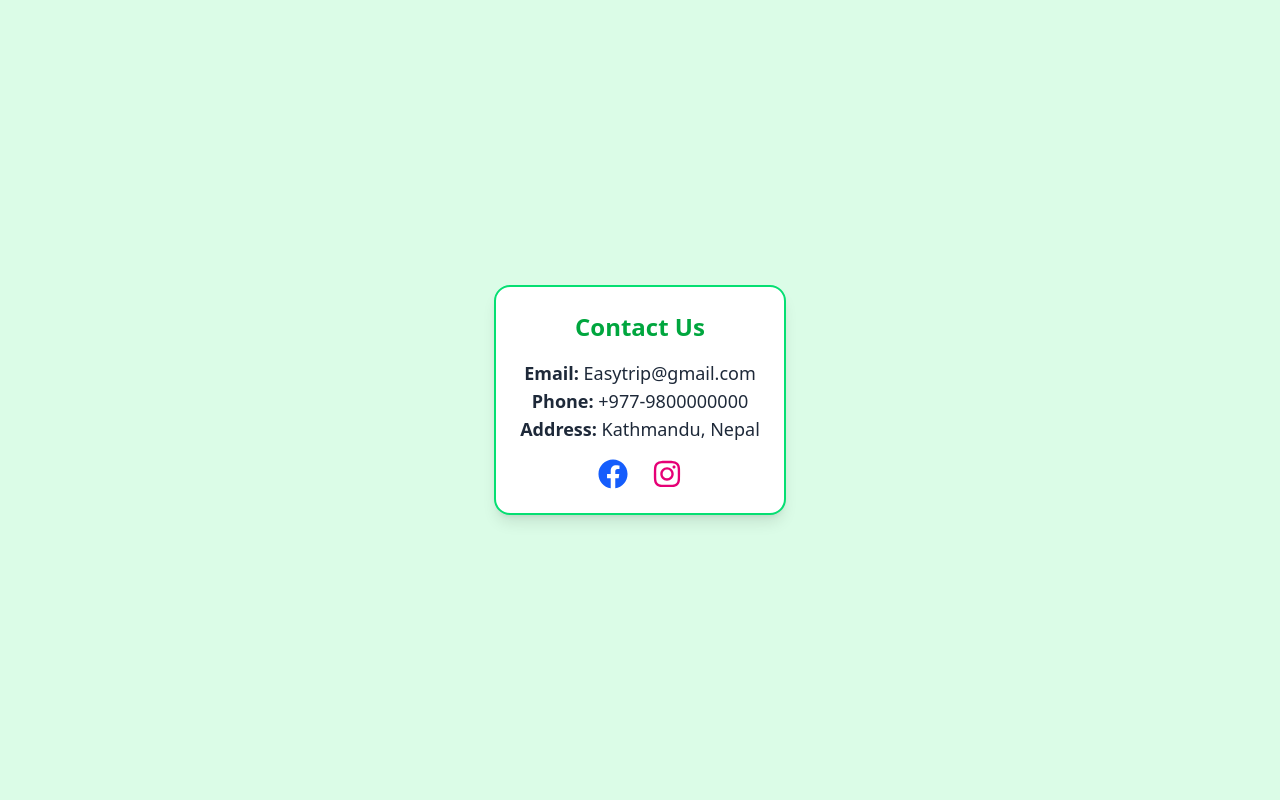
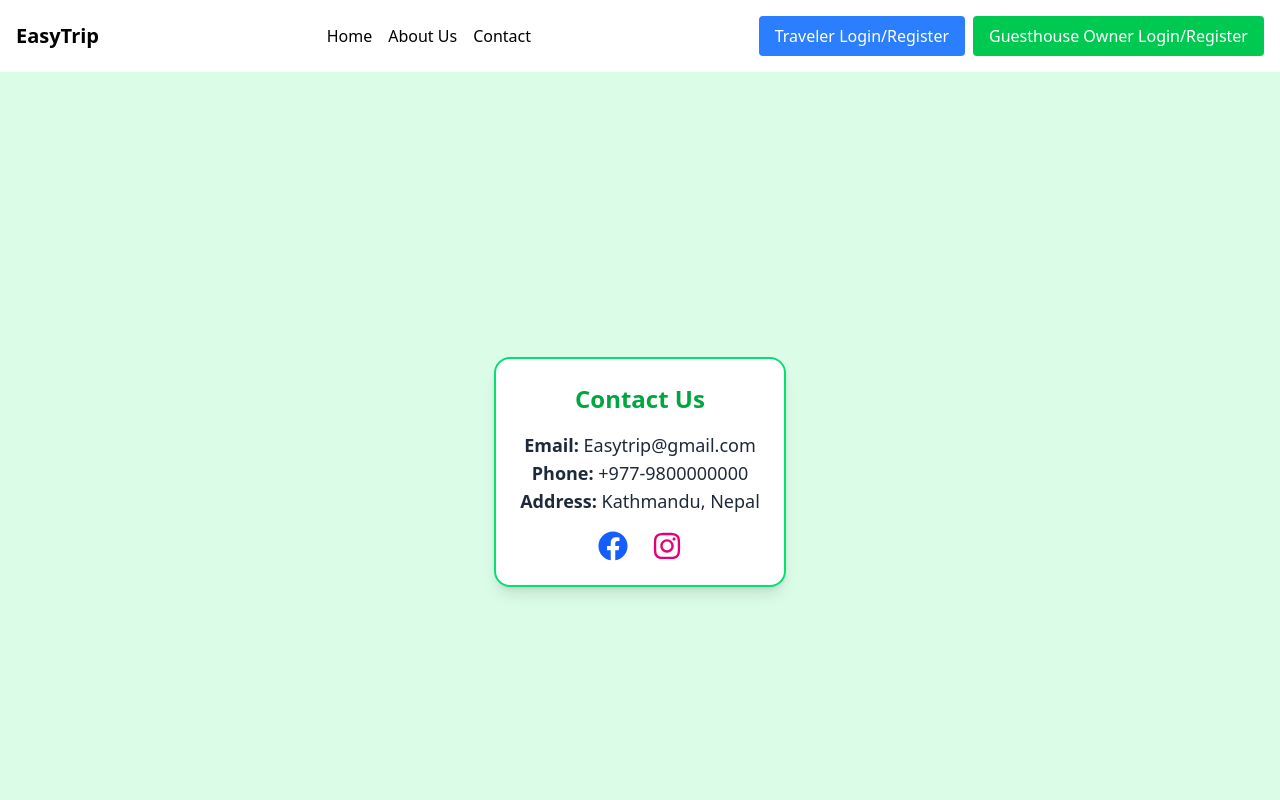
Before and after one commit to dipeshghimire2004/EasyTrip, a React (Vite) app in the folder frontend/: page /contact in a window 1280 px wide. Shown: the top 800 px of the page. Built offline with nearby package versions, Linux system fonts and the light colour scheme.

Commit message:
integrated frontend and backend for guesthouse registration, booking system, payment system, user accounts (activate/deactivate), guesthouse approval(approve/reject). also merged contact from abijit and guesthouse overview from ujen.

```diff
--- a/frontend/src/components/Contact/Contact.jsx
+++ b/frontend/src/components/Contact/Contact.jsx
@@ -1,7 +1,9 @@
 import { FaFacebook, FaInstagram } from "react-icons/fa";
+import Layout from "../Layout/Layout";
 
 const Contact = () => {
   return (
+    <Layout>
       <div className="flex items-center justify-center min-h-screen bg-green-100">
         <div className="bg-white shadow-lg rounded-2xl p-6 border-2 border-green-400 max-w-sm text-center">
           <h2 className="text-2xl font-bold text-green-600 mb-4">Contact Us</h2>
@@ -32,6 +34,7 @@ const Contact = () => {
           </div>
         </div>
       </div>
+    </Layout>
   );
 };
 
```
Lines whose indentation alone changed are shown as unchanged.
